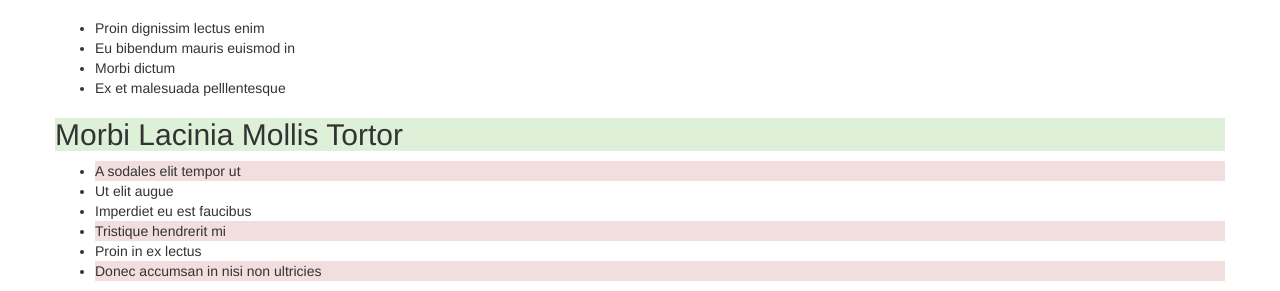
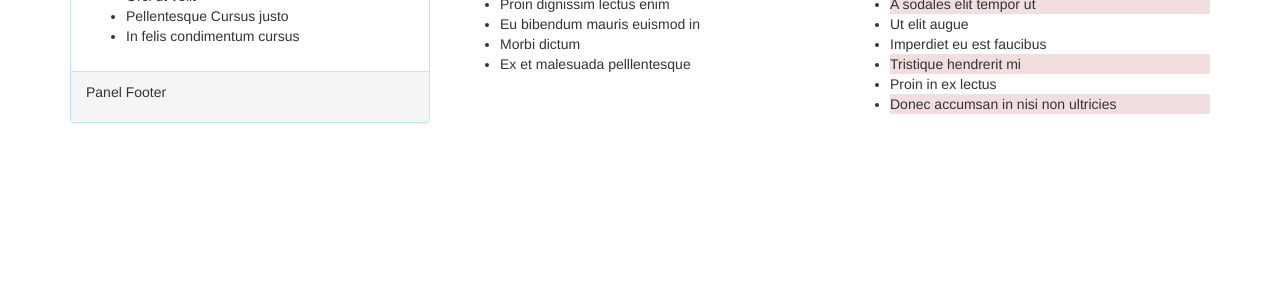
Before and after one commit to Yvonne-Ouma/bootstrap-practice, a plain HTML site: page index.html in a window 1280 px wide. Shown: the part 632-923 px from the top of the page. After the commit the page ends 800 px from the top, so only its background shows below. Drawn offline with Linux system fonts and the light colour scheme.

Commit message:
added content in index.html

```diff
--- a/index.html
+++ b/index.html
@@ -26,6 +26,9 @@
        </ul>
      </div>
    </div>
+  </div>
+  <div class="row">
+    <div class="col-md-4">
      <div class="panel panel-info">
        <div class="panel-heading">
          <h2 class="panel-title">Et Consequat Magna</h2>
@@ -41,12 +44,17 @@
     <p>Panel Footer</p>
   </div>
  </div>
+</div>
+<div class="col-md-4">
+    <h2>Nulla Semper Lorem</h2>
     <ul>
       <li>Proin dignissim lectus enim</li>
       <li>Eu bibendum mauris euismod in</li>
       <li>Morbi dictum</li>
       <li>Ex et malesuada pelllentesque</li>
     </ul>
+  </div>
+  <div class="col-md-4">
     <h2 class="bg-success">Morbi Lacinia Mollis Tortor</h2>
     <ul>
       <li class="bg-danger">A sodales elit tempor ut</li>
@@ -58,5 +66,6 @@
         </ul>
        </div>
       </div>
+    </div>
   </body>
 </html>
```
Lines whose indentation alone changed are shown as unchanged.
